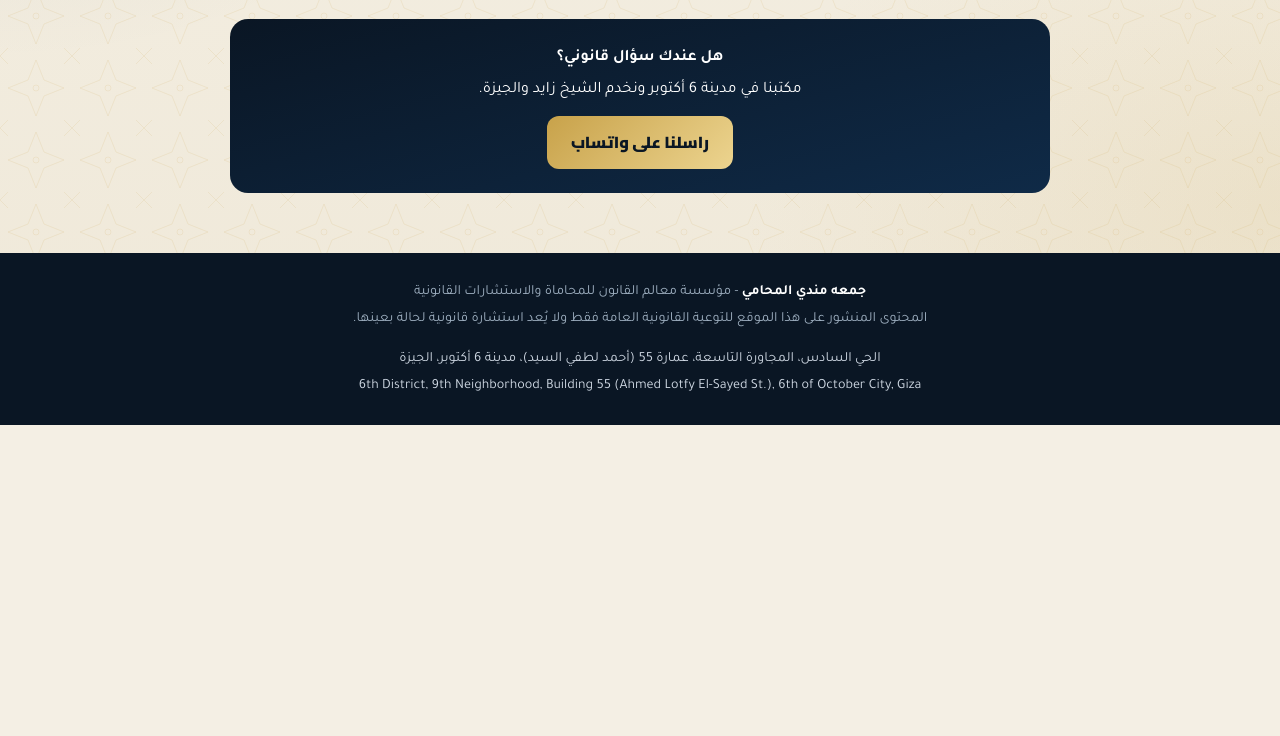
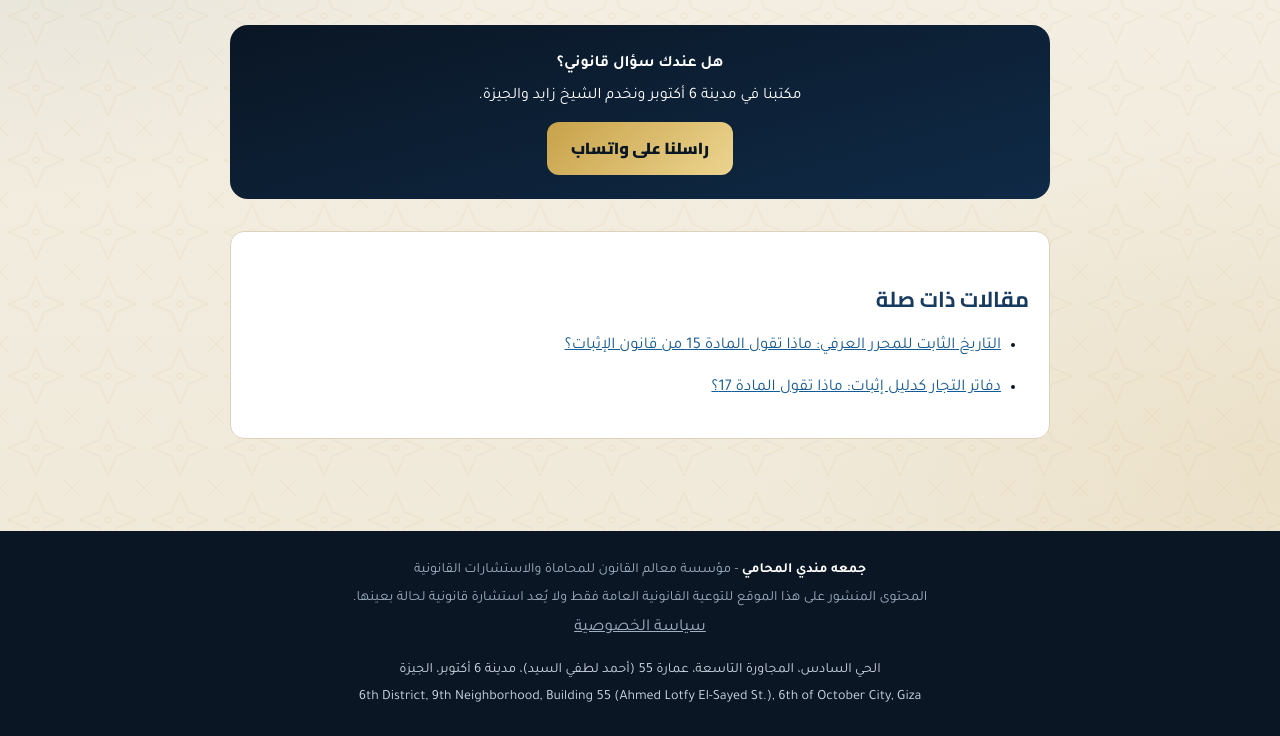
Before and after one commit to maalem-alqanoon/maalem-alqanoon.github.io, a plain HTML site: page articles/aldafatir-walawraq-almanziliya-almada-18/index.html in a window 1280 px wide. Shown: the part 1024-1760 px from the top of the page. Before the commit the page ends 1449 px from the top, so only its background shows below. Drawn offline with Linux system fonts and the light colour scheme.

Commit message:
Enhance SEO and navigation in index.html
Added SEO metadata and improved navigation structure.

```diff
--- a/articles/aldafatir-walawraq-almanziliya-almada-18/index.html
+++ b/articles/aldafatir-walawraq-almanziliya-almada-18/index.html
@@ -5,7 +5,6 @@
 <meta name="viewport" content="width=device-width, initial-scale=1.0">
 <title>الدفاتر والأوراق المنزلية: متى تكون حجة؟ المادة 18 من قانون الإثبات | معالم القانون</title>
 <meta name="description" content="المادة 18 من قانون الإثبات: الدفاتر والأوراق المنزلية لا تكون حجة على من صدرت منه إلا في حالتين.">
-<meta name="keywords" content="الأوراق المنزلية، الدفاتر، قانون الإثبات، المادة 18، محامي جنائي في 6 أكتوبر، محامي في الشيخ زايد، محامي الجيزة">
 <link rel="canonical" href="https://maalem-alqanoon.github.io/articles/aldafatir-walawraq-almanziliya-almada-18/">
 <meta property="og:title" content="الدفاتر والأوراق المنزلية: متى تكون حجة؟ المادة 18 من قانون الإثبات">
 <meta property="og:description" content="المادة 18 من قانون الإثبات: الدفاتر والأوراق المنزلية لا تكون حجة على من صدرت منه إلا في حالتين.">
@@ -28,10 +27,13 @@ p{margin-bottom:10px;font-size:1.05rem}ul{margin:8px 24px 14px 0;padding-right:4
 .cta{margin-top:30px;background:linear-gradient(165deg,#0a1624,#0f2a47);color:#fff;border-radius:18px;padding:24px;text-align:center}.cta a{display:inline-block;margin-top:10px;background:linear-gradient(135deg,#c8a24a,#ecd48f);color:#0a1624;padding:11px 24px;border-radius:12px;font-weight:800;text-decoration:none;font-family:'Cairo'}
 footer{background:#0a1624;color:#9fb0c1;text-align:center;padding:26px 20px;font-size:.88rem}
 </style>
-</head>
+<meta property="og:locale" content="ar_EG">
+<meta property="og:site_name" content="معالم القانون">
+<meta name="twitter:card" content="summary">
+<style>.seo-related{margin:32px 0;padding:20px;border:1px solid #ddd3bd;border-radius:14px;background:#fff}.seo-related a{color:#155b95;overflow-wrap:anywhere}.seo-related li{margin:10px 0}img{max-width:100%}.seo-crumb{font-size:.9rem;margin-bottom:18px;color:#5d6b7a}.seo-crumb a{color:#865f13}</style><script type="application/ld+json">{"@context": "https://schema.org", "@type": "BreadcrumbList", "itemListElement": [{"@type": "ListItem", "position": 1, "name": "الرئيسية", "item": "https://maalem-alqanoon.github.io/"}, {"@type": "ListItem", "position": 2, "name": "المقالات القانونية", "item": "https://maalem-alqanoon.github.io/articles/"}, {"@type": "ListItem", "position": 3, "name": "الدفاتر والأوراق المنزلية: متى تكون حجة؟ المادة 18 من قانون الإثبات", "item": "https://maalem-alqanoon.github.io/articles/aldafatir-walawraq-almanziliya-almada-18/"}]}</script></head>
 <body>
 <header><div class="nav"><a href="/">معالم القانون<small>للمحاماة والاستشارات القانونية</small></a><a class="b" href="https://wa.me/201515659071" target="_blank" rel="noopener">واتساب</a></div></header>
-<main><div class="crumb"><a href="/articles/">المقالات القانونية</a> / الدفاتر والأوراق المنزلية: متى تكون حجة؟ المادة 18 من قانون الإثبات</div><span class="tag">توعية قانونية</span><h1>الدفاتر والأوراق المنزلية: متى تكون حجة؟ المادة 18 من قانون الإثبات</h1>
+<main><nav class="seo-crumb" aria-label="مسار التصفح"><a href="/">الرئيسية</a> / <a href="/articles/">المقالات القانونية</a> / الدفاتر والأوراق المنزلية: متى تكون حجة؟ المادة 18 من قانون الإثبات</nav><span class="tag">توعية قانونية</span><h1>الدفاتر والأوراق المنزلية: متى تكون حجة؟ المادة 18 من قانون الإثبات</h1>
 <h2>نص المادة 18 من قانون الإثبات (النص الأصلي عند صدوره عام 1968)</h2>
 <p>نص المادة 18: لا تكون الدفاتر والأوراق المنزلية حجة على من صدرت منه إلا في الحالتين الآتيتين: (أ) إذا ذكر فيها صراحة أنه استوفى دينا. (ب) إذا ذكر صراحة أنه قصد بما دونه في هذه الأوراق أن تقوم مقام السند لمن أثبتت حقا لمصلحته.</p>
 <h2>ماذا نفهم من النص؟</h2>
@@ -39,6 +41,6 @@ footer{background:#0a1624;color:#9fb0c1;text-align:center;padding:26px 20px;font
 <p>تنبيه: هذا ملخص لنص قانوني واحد، والنص أعلاه هو نص الجريدة الرسمية عند صدور القانون عام 1968، وقد تكون أُدخلت عليه تعديلات لاحقة لم أراجعها، وتطبيقه في حالة معينة يرجع إلى القانون والمحكمة. للتوعية فقط ولا يضمن نتيجة معينة، فاستشر محاميًا في حالتك.</p>
 <div class="src"><h2>المصادر</h2><ol>
 <li>قانون الإثبات في المواد المدنية والتجارية رقم 25 لسنة 1968، المادة 18<br><a href="https://www.wipo.int/wipolex/ar/legislation/details/22397" rel="noopener" target="_blank">https://www.wipo.int/wipolex/ar/legislation/details/22397</a><br><small>صفحة القانون على موقع WIPO Lex (المنظمة العالمية للملكية الفكرية) وفيها صورة ممسوحة ضوئيًا من الجريدة الرسمية العدد 22 الصادر في 30 مايو 1968. قرأت نص المادة من صورة الجريدة ونقلته، وهو النص الأصلي عند صدوره. لم أراجع التعديلات التي أدخلت على القانون بعد ذلك، فتأكد من النص الحالي عند محاميك</small></li>
-</ol></div><div class="cta"><b>هل عندك سؤال قانوني؟</b><br>مكتبنا في مدينة 6 أكتوبر ونخدم الشيخ زايد والجيزة.<br><a href="https://wa.me/201515659071" target="_blank" rel="noopener">راسلنا على واتساب</a></div></main>
-<footer><b style="color:#fff">جمعه مندي المحامي</b> - مؤسسة معالم القانون للمحاماة والاستشارات القانونية<br>المحتوى المنشور على هذا الموقع للتوعية القانونية العامة فقط ولا يُعد استشارة قانونية لحالة بعينها.</footer>
+</ol></div><div class="cta"><b>هل عندك سؤال قانوني؟</b><br>مكتبنا في مدينة 6 أكتوبر ونخدم الشيخ زايد والجيزة.<br><a href="https://wa.me/201515659071" target="_blank" rel="noopener">راسلنا على واتساب</a></div><aside class="seo-related" aria-label="مقالات ذات صلة"><h2>مقالات ذات صلة</h2><ul><li><a href="/articles/altarikh-althabit-lilmuharrar-alurfi-almada-15/">التاريخ الثابت للمحرر العرفي: ماذا تقول المادة 15 من قانون الإثبات؟</a></li><li><a href="/articles/dafatir-altujjar-fi-alithbat-almada-17/">دفاتر التجار كدليل إثبات: ماذا تقول المادة 17؟</a></li></ul></aside></main>
+<footer><b style="color:#fff">جمعه مندي المحامي</b> - مؤسسة معالم القانون للمحاماة والاستشارات القانونية<br>المحتوى المنشور على هذا الموقع للتوعية القانونية العامة فقط ولا يُعد استشارة قانونية لحالة بعينها.<p><a href="/privacy/">سياسة الخصوصية</a></p></footer>
 <script src="/assets/search.js?v=3"></script></body></html>
```
